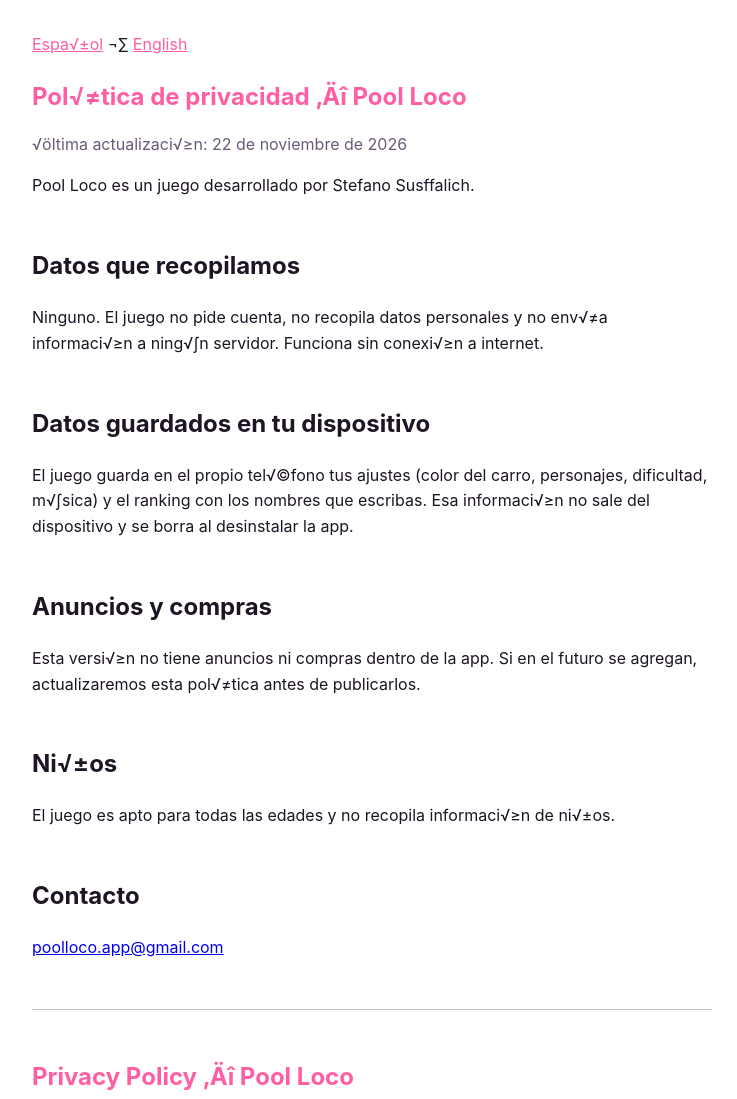
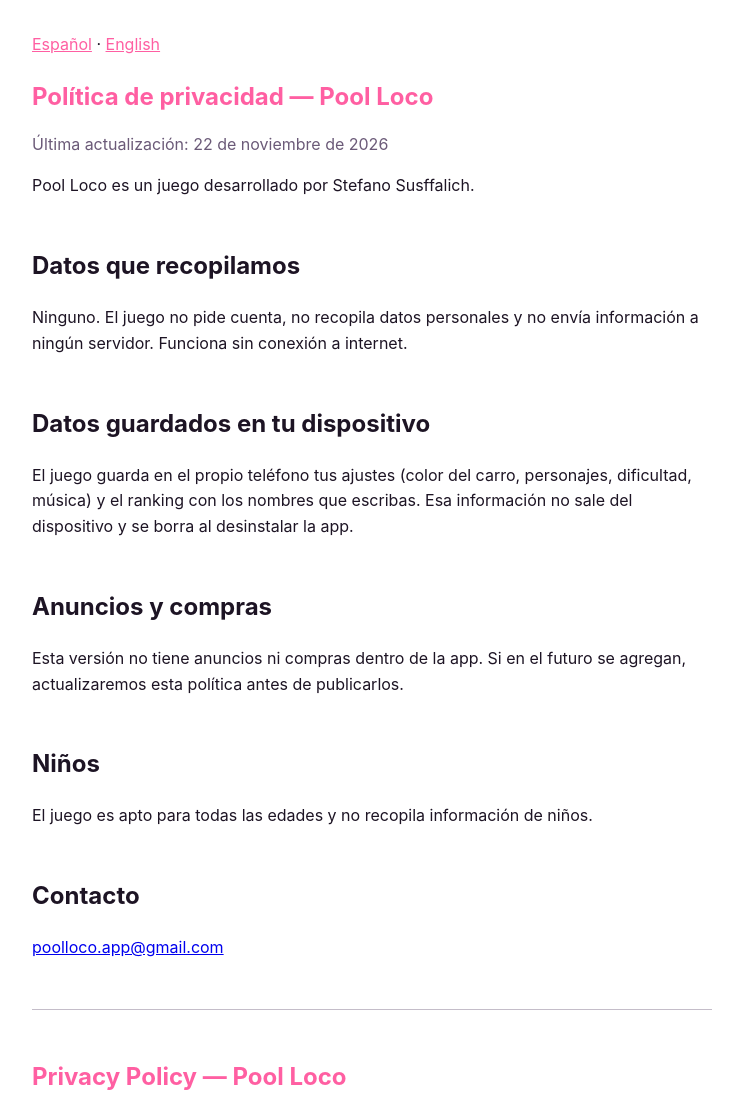
Before and after one commit to chicama-labs/poolloco, a plain HTML site: page index.html in a window 1280 px wide. Shown: the top 1099 px of the page, without its empty margins (268-1005 px from the left). Drawn offline with Linux system fonts and the light colour scheme.

Commit message:
Fix HTML entity encoding in privacy policy

```diff
--- a/index.html
+++ b/index.html
@@ -3,7 +3,7 @@
 <head>
 <meta charset="utf-8">
 <meta name="viewport" content="width=device-width, initial-scale=1">
-<title>Pool Loco ¬∑ Pol√≠tica de privacidad</title>
+<title>Pool Loco &#183; Pol&#237;tica de privacidad</title>
 <style>
   :root{--bg:#fff;--fg:#1d1424;--muted:#6b5a78;--accent:#ff5fa2}
   @media (prefers-color-scheme:dark){:root{--bg:#2b1a3d;--fg:#f4eefa;--muted:#bfaed0}}
@@ -18,20 +18,20 @@
 </head>
 <body>
 <main>
-<nav><a href="#es">Espa√±ol</a> ¬∑ <a href="#en">English</a></nav>
+<nav><a href="#es">Espa&#241;ol</a> &#183; <a href="#en">English</a></nav>
 
 <section id="es" lang="es">
-<h1>Pol√≠tica de privacidad ‚Äî Pool Loco</h1>
-<p class="muted">√öltima actualizaci√≥n: 22 de noviembre de 2026</p>
+<h1>Pol&#237;tica de privacidad &#8212; Pool Loco</h1>
+<p class="muted">&#218;ltima actualizaci&#243;n: 22 de noviembre de 2026</p>
 <p>Pool Loco es un juego desarrollado por Stefano Susffalich.</p>
 <h2>Datos que recopilamos</h2>
-<p>Ninguno. El juego no pide cuenta, no recopila datos personales y no env√≠a informaci√≥n a ning√∫n servidor. Funciona sin conexi√≥n a internet.</p>
+<p>Ninguno. El juego no pide cuenta, no recopila datos personales y no env&#237;a informaci&#243;n a ning&#250;n servidor. Funciona sin conexi&#243;n a internet.</p>
 <h2>Datos guardados en tu dispositivo</h2>
-<p>El juego guarda en el propio tel√©fono tus ajustes (color del carro, personajes, dificultad, m√∫sica) y el ranking con los nombres que escribas. Esa informaci√≥n no sale del dispositivo y se borra al desinstalar la app.</p>
+<p>El juego guarda en el propio tel&#233;fono tus ajustes (color del carro, personajes, dificultad, m&#250;sica) y el ranking con los nombres que escribas. Esa informaci&#243;n no sale del dispositivo y se borra al desinstalar la app.</p>
 <h2>Anuncios y compras</h2>
-<p>Esta versi√≥n no tiene anuncios ni compras dentro de la app. Si en el futuro se agregan, actualizaremos esta pol√≠tica antes de publicarlos.</p>
-<h2>Ni√±os</h2>
-<p>El juego es apto para todas las edades y no recopila informaci√≥n de ni√±os.</p>
+<p>Esta versi&#243;n no tiene anuncios ni compras dentro de la app. Si en el futuro se agregan, actualizaremos esta pol&#237;tica antes de publicarlos.</p>
+<h2>Ni&#241;os</h2>
+<p>El juego es apto para todas las edades y no recopila informaci&#243;n de ni&#241;os.</p>
 <h2>Contacto</h2>
 <p><a href="mailto:poolloco.app@gmail.com">poolloco.app@gmail.com</a></p>
 </section>
@@ -39,7 +39,7 @@
 <hr>
 
 <section id="en" lang="en">
-<h1>Privacy Policy ‚Äî Pool Loco</h1>
+<h1>Privacy Policy &#8212; Pool Loco</h1>
 <p class="muted">Last updated: November 22, 2026</p>
 <p>Pool Loco is a game developed by Stefano Susffalich.</p>
 <h2>Data we collect</h2>
```
